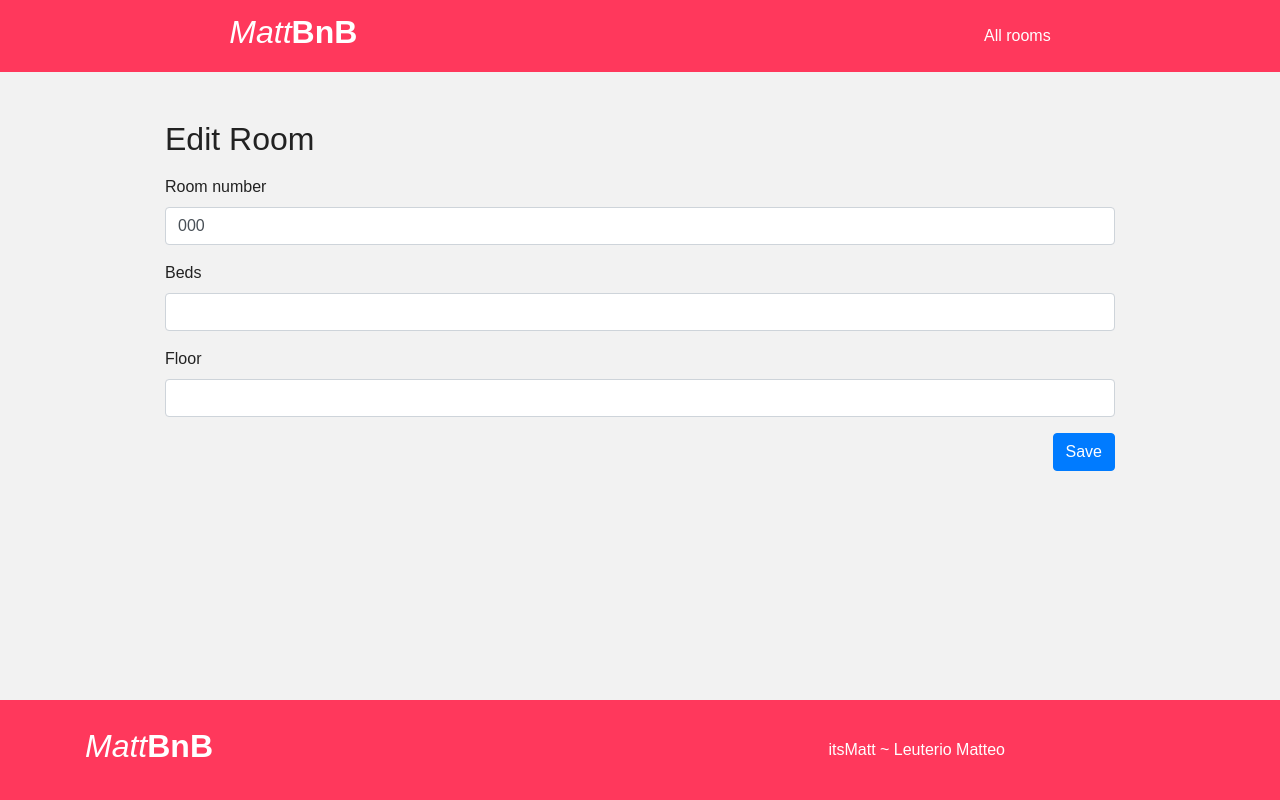
After one commit to MattLeuterio/php-hotel-crud, a PHP site: page /edit.php?id=1 in a window 1280 px wide. The commit adds this page. Run offline with PHP 8.4, Linux system fonts and the light colour scheme; tables that the repository leaves empty or names only in its code hold one stand-in row (values such as "Sample post"); data that the repository does not hold is empty.

Commit message:
cRUD done!

```diff
--- /dev/null
+++ b/edit.php
@@ -0,0 +1,65 @@
+<?php
+//get room details
+include_once __DIR__ . '/partials/update/server-edit.php';
+
+// Head
+
+include __DIR__ . '/partials/template/head.php';
+?>
+
+<?php //allerts
+if( !empty($_GET['del']) ) { ?>
+
+    <div class="alert alert-success">
+        Stanza cancellata con successo
+    </div>
+
+<?php } ?>
+
+
+<?php // header
+include __DIR__ . '/partials/template/header.php'
+?>
+
+    <section class="room_data container mt-5">
+        <div class="row">
+            <div class="rooms_data__title col-10 offset-1 mb-2">
+                <h2>Edit Room</h2>
+            </div>
+        </div>
+        <div class="row">
+            <div class="col-10 offset-1 mb-2 p-0">
+            <form action="./partials/update/server-update.php" method="post">
+                <div class="form-group">
+                    <label for="room_number">Room number</label>
+                    <input class="form-control" type="number"
+                    name="room_number" id="room_number"
+                    value="<?php echo $room['room_number']; ?>">
+                </div>
+                <div class="form-group">
+                    <label for="beds">Beds</label>
+                    <input class="form-control" type="number"
+                    name="beds" id="beds"
+                    value="<?php echo $room['beds']; ?>">
+                </div>
+                <div class="form-group">
+                    <label for="floor">Floor</label>
+                    <input class="form-control" type="number"
+                    name="floor" id="floor"
+                    value="<?php echo $room['floor']; ?>">
+                </div>
+                <div class="form-group text-right">
+                    <input type="hidden" name="id"
+                    value="<?php echo $room['id']; ?>">
+                    <input class="btn btn-primary" type="submit" value="Save">
+                </div>
+            </form>
+            </div>
+
+        </div>
+    </section>
+</main>
+
+<?php // footer
+    include __DIR__ . '/partials/template/footer.php';
+?>
--- a/partials/template/footer.php
+++ b/partials/template/footer.php
@@ -1,5 +1,23 @@
+<?php
+include_once __DIR__ . '/../../env.php';
+?>
+
+<footer class="main-footer mt-5">
+    <div class="container">
+        <div class="row d-flex align-items-center">
+            <div class="col-4">
+                <div class="main-footer__left logo">
+                    <h1><i>Matt</i>BnB</h1>
+                </div>
+            </div>
+            <div class="main-footer__right col-6 text-right">
+                itsMatt ~ Leuterio Matteo
+            </div>
+        </div>
+    </div>
+</footer>
+
 <!-- JS script -->
-<script src="./dist/js/app.js"></script>
-
+<script src="<?php echo $base_path; ?>dist/js/app.js"></script>
 </body>
 </html>
--- a/partials/template/head.php
+++ b/partials/template/head.php
@@ -1,3 +1,7 @@
+<?php
+include_once __DIR__ . '/../../env.php';
+?>
+
 <!DOCTYPE html>
 <html lang="en">
 <head>
@@ -5,6 +9,6 @@
     <meta name="viewport" content="width=device-width, initial-scale=1.0">
     <title>Hotel</title>
     <!-- App CSS style -->
-    <link rel="stylesheet" href="dist/css/app.css">
+    <link rel="stylesheet" href="<?php echo $base_path; ?>dist/css/app.css">
 </head>
 <body>
--- a/partials/template/header.php
+++ b/partials/template/header.php
@@ -1,7 +1,15 @@
-<div class="row">
-    <header class="main-header col-12">
-        <div class="logo col-12">
-            <h1><i>Matt</i>BnB</h1>
+
+<main class="main-content">
+    <header class="main-header container-fluid">
+        <div class="row justify-content-center">
+            <nav class="col-8 logo navbar navbar-dark">
+                <a class="navbar-brand" href="<?php echo $base_path ?>"><h1><i>Matt</i>BnB</h1></a>
+
+                <ul class="navbar-nav">
+                    <li class="nav-item active">
+                        <a class="nav-link" href=" <?php echo $base_path ?> ">All rooms</a>
+                    </li>
+                </ul>
+            </nav>
         </div>
     </header>
-</div>
--- /dev/null
+++ b/partials/update/server-edit.php
@@ -0,0 +1,27 @@
+<?php
+
+// connection DB
+include_once __DIR__ . '/../database.php';
+
+// get room to edit
+if(!empty($_GET['id'])) {
+    $id_room = $_GET['id'];
+
+    // query
+
+    $sql = "SELECT * FROM `stanze` WHERE `id` = $id_room";
+    $result = $connection->query($sql);
+
+    if($result && $result->num_rows > 0) {
+        $room = $result->fetch_assoc();
+    } else {
+        die('id not founddddd');
+    }
+
+} else {
+    die('error');
+};
+
+
+// Close connection
+$connection->close();
--- a/src/scss/app.scss
+++ b/src/scss/app.scss
@@ -9,8 +9,14 @@
 //SECTION
 @import 'partials/header';
 @import 'partials/show';
+@import 'partials/footer';
 
 // INDEX
+
+.main-content {
+    height: 100%;
+    min-height: calc(100vh - 148px);
+}
 
 .rooms_data {
 
--- a/src/scss/partials/_common.scss
+++ b/src/scss/partials/_common.scss
@@ -5,7 +5,23 @@
 // COMMON
 
 body {
+    min-height: 100vh;
     background-color: $bg-color;
     color: $text-color;
     font-family: 'Raleway', sans-serif;
 }
+
+// Section & Elements in Common
+
+.logo {
+
+    h1 {
+        font-size: 32px;
+        font-weight: $bold;
+        color: #fff;
+
+        i {
+            font-weight: $regular;
+        }
+    }
+}
--- /dev/null
+++ b/src/scss/partials/_footer.scss
@@ -0,0 +1,13 @@
+footer {
+    height: 100px;
+    background-color: $primary-color;
+    color: #fff;
+
+    .container {
+        height: 100%;
+
+        .row {
+            height: 100%;
+        }
+    }
+}
--- a/src/scss/partials/_header.scss
+++ b/src/scss/partials/_header.scss
@@ -1,14 +1,8 @@
+
 .main-header {
-    padding: 10px 0;
-    .logo {
+    background-color: $primary-color;
 
-        h1 {
-            font-weight: $bold;
-            color: $primary-color;
-
-            i {
-                font-weight: $regular;
-            }
-        }
+    .navbar {
+        background: transparent;
     }
 }
--- /dev/null
+++ b/src/scss/partials/_mixin.scss
@@ -0,0 +1 @@
+// MIXIN
```
Also changed, not shown: index.php (+21 -7 lines), partials/delete/server-delete.php (added, +26 -0 lines), partials/update/server-update.php (added, +32 -0 lines), show.php (+7 -6 lines), dist/css/app.css.
